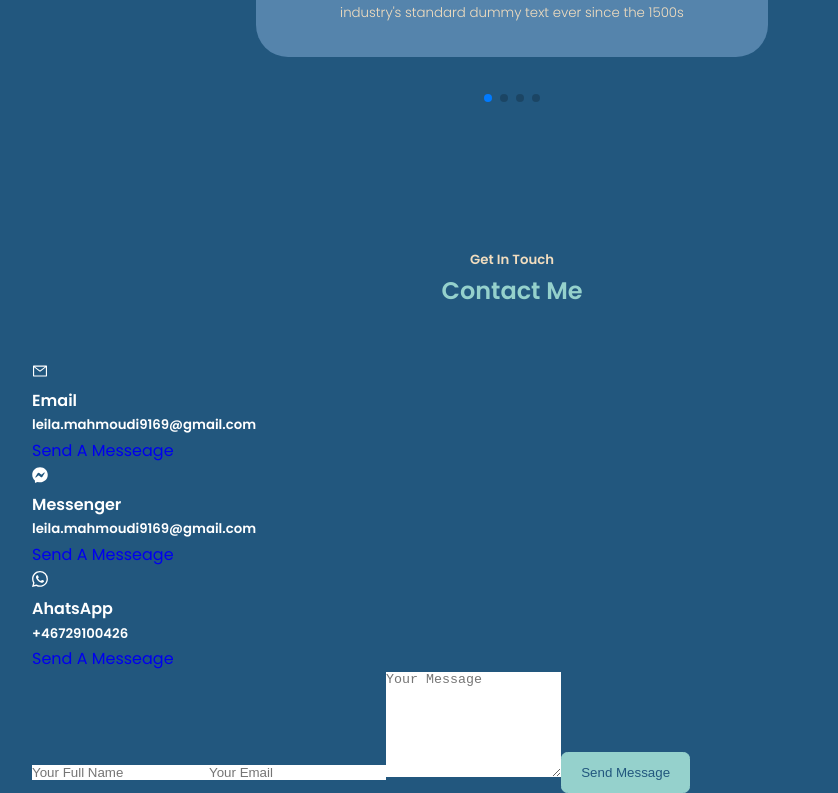
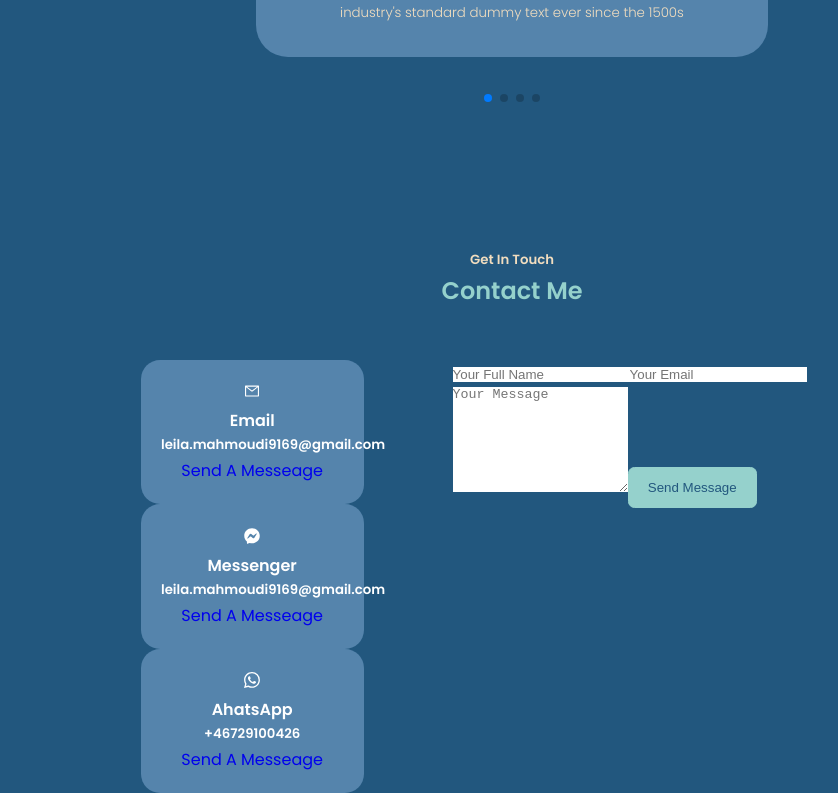
Before and after one commit to leilamahmoudi/portfolio-react-typescript-, a React (Create React App) app: page / in a window 1280 px wide. Shown: the part 4555-5348 px from the top of the page, without its empty margins (128-966 px from the left). Built offline with nearby package versions, Linux system fonts and the light colour scheme; a web font is replaced by a local one.

Commit message:
added some css to contact section

```diff
--- a/src/components/contact/contact.css
+++ b/src/components/contact/contact.css
@@ -0,0 +1,19 @@
+.container.contact__container {
+  width: 58%;
+  display: grid;
+  grid-template-columns: 30% 58%;
+  gap: 12%;
+}
+.contact__options {
+  display: flex;
+  flex-direction: column;
+  gap: 1, 2rem;
+}
+.contact__option {
+  background: var(--color-bg-variant);
+  padding: 1.2rem;
+  border-radius: 1.2rem;
+  text-align: center;
+  border: 1px solid transparent;
+  transform: var(--transition);
+}
```
